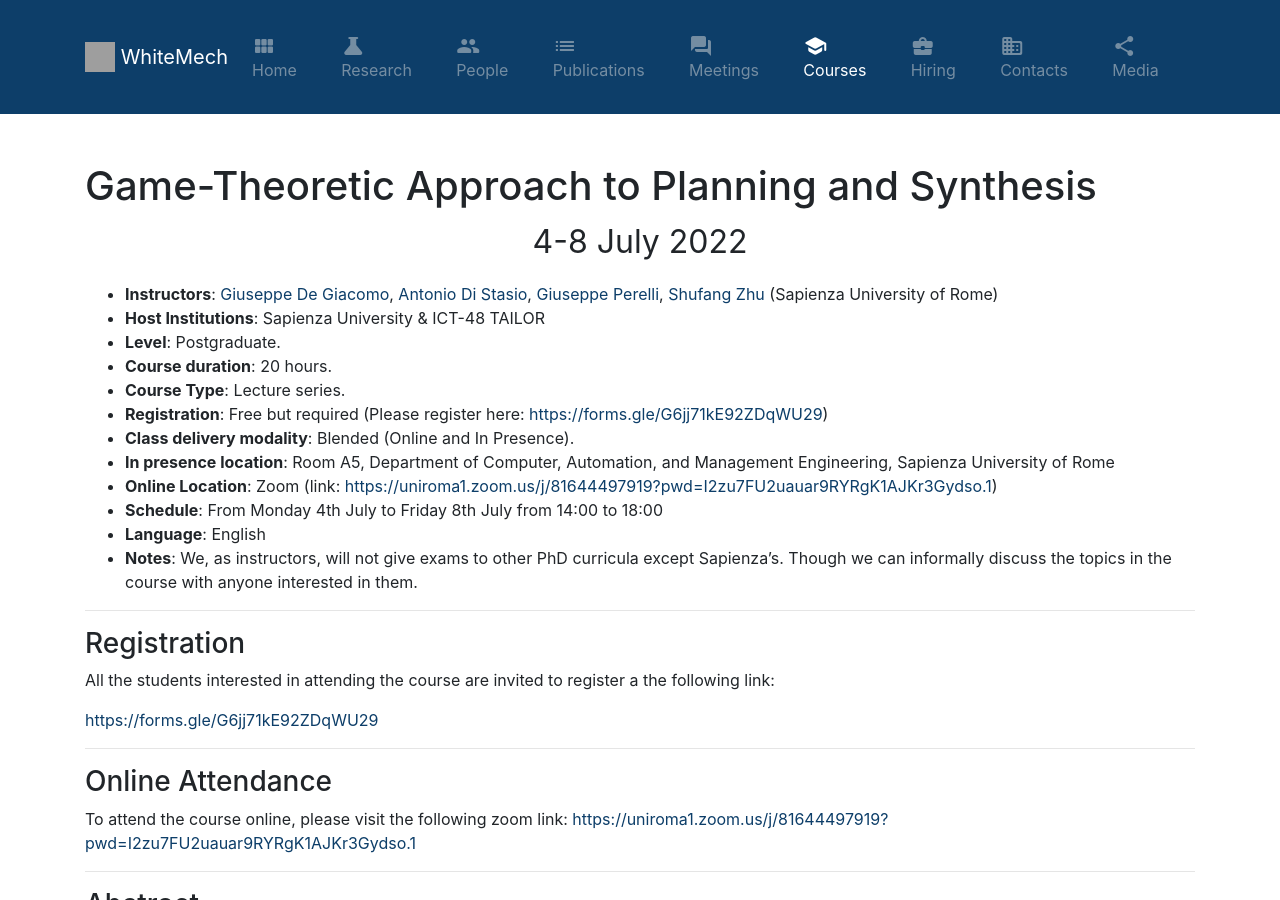
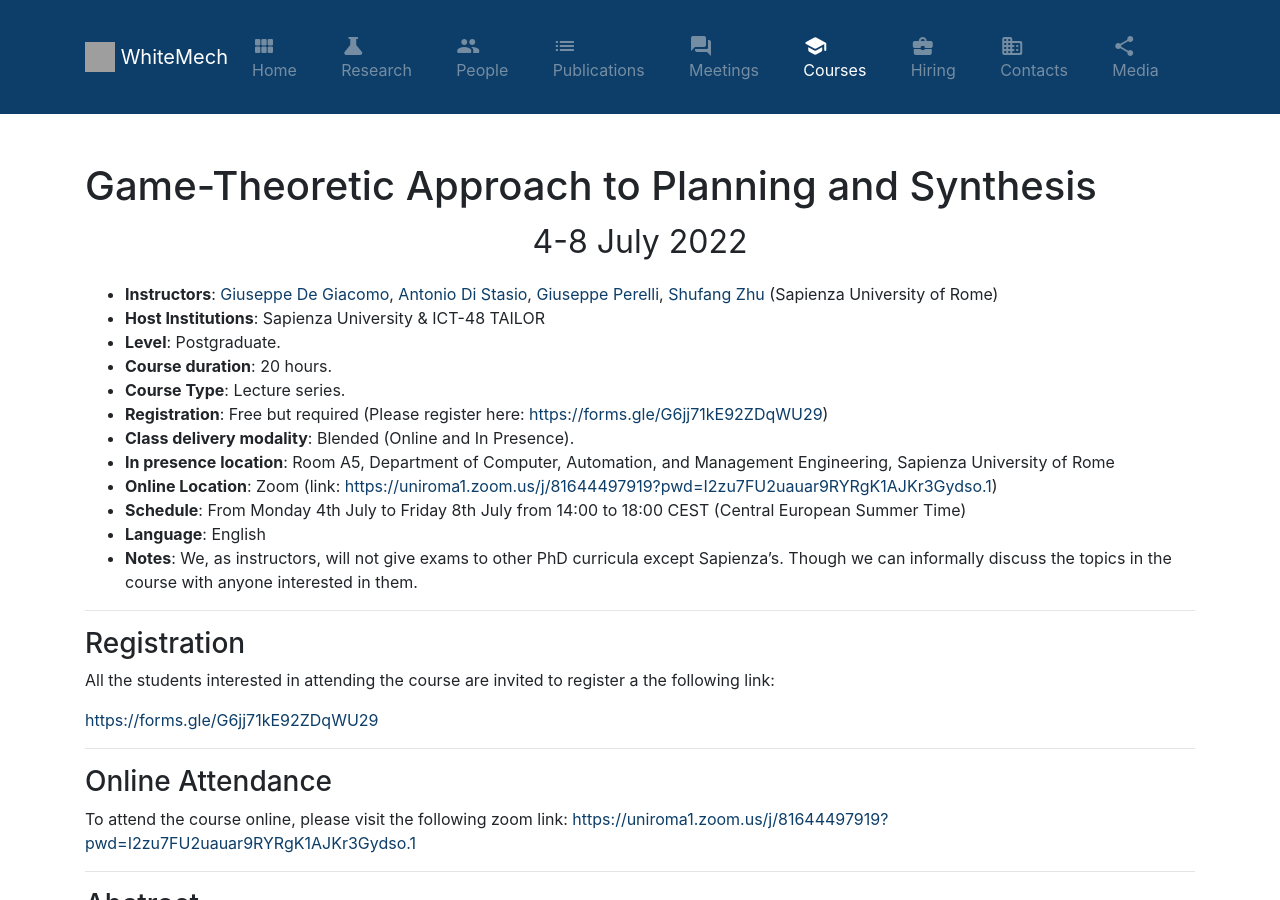
Before and after one commit to whitemech/whitemech.github.io, a Jekyll site: the page built from _pages/courses.md, in a window 1280 px wide and 900 px high. Built offline with Jekyll 4.4.1, drawn with Linux system fonts in a browser that asks for light colours.

Commit message:
Adding CEST to Schedule

```diff
--- a/_pages/courses.md
+++ b/_pages/courses.md
@@ -21,7 +21,7 @@ permalink: /courses
 - **Class delivery modality**: Blended (Online and In Presence).
 - **In presence location**: Room A5, Department of Computer, Automation, and Management Engineering, Sapienza University of Rome
 - **Online Location**: Zoom (link: [https://uniroma1.zoom.us/j/81644497919?pwd=I2zu7FU2uauar9RYRgK1AJKr3Gydso.1](https://uniroma1.zoom.us/j/81644497919?pwd=I2zu7FU2uauar9RYRgK1AJKr3Gydso.1))
-- **Schedule**: From Monday 4th July to Friday 8th July from 14:00 to 18:00
+- **Schedule**: From Monday 4th July to Friday 8th July from 14:00 to 18:00 CEST (Central European Summer Time)
 - **Language**: English
 - **Notes**: We, as instructors, will not give exams to other PhD curricula except Sapienza’s. Though we can informally discuss the topics in the course with anyone interested in them.
 
```
